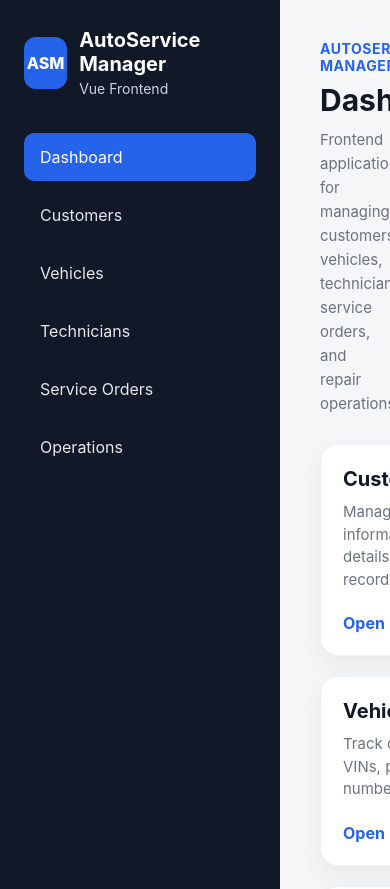
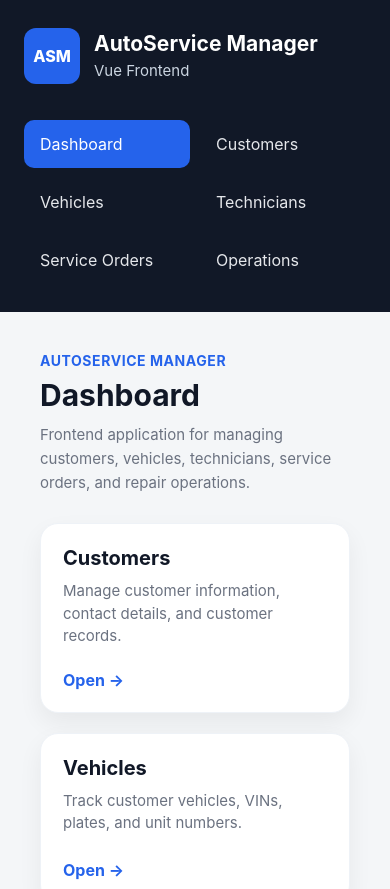
Before and after one commit to lasantosX/auto-service-manager-vue, a Vue app: page / in a window 390 px wide. Shown: the top 889 px of the page. Built offline with nearby package versions, Linux system fonts and the light colour scheme; no server answers; the HTML template or start-up script is replaced by a standard one.

Commit message:
Improvements

```diff
--- a/src/App.vue
+++ b/src/App.vue
@@ -7,7 +7,8 @@ import { RouterLink, RouterView } from 'vue-router'
     <aside class="sidebar">
       <div class="brand">
         <div class="brand-icon">ASM</div>
-        <div>
+
+        <div class="brand-text">
           <h1>AutoService Manager</h1>
           <p>Vue Frontend</p>
         </div>
@@ -33,7 +34,7 @@ import { RouterLink, RouterView } from 'vue-router'
 .app-shell {
   min-height: 100vh;
   display: grid;
-  grid-template-columns: 280px 1fr;
+  grid-template-columns: 340px 1fr;
   background: #f4f6f8;
   color: #111827;
 }
@@ -46,30 +47,41 @@ import { RouterLink, RouterView } from 'vue-router'
 
 .brand {
   display: flex;
-  gap: 12px;
   align-items: center;
+  gap: 14px;
   margin-bottom: 36px;
 }
 
 .brand-icon {
-  width: 52px;
-  height: 52px;
+  align-items: center;
+  background: #2563eb;
   border-radius: 12px;
-  background: #2563eb;
-  display: grid;
-  place-items: center;
+  color: white;
+  display: flex;
+  flex-shrink: 0;
+  font-size: 16px;
   font-weight: 800;
+  height: 56px;
+  justify-content: center;
+  width: 56px;
+}
+
+.brand-text {
+  min-width: 0;
 }
 
 .brand h1 {
-  font-size: 20px;
+  color: white;
+  font-size: 21px;
+  line-height: 1.15;
   margin: 0;
+  white-space: nowrap;
 }
 
 .brand p {
+  color: #cbd5e1;
+  font-size: 15px;
   margin: 4px 0 0;
-  color: #cbd5e1;
-  font-size: 14px;
 }
 
 .nav {
@@ -100,4 +112,23 @@ import { RouterLink, RouterView } from 'vue-router'
   overflow-x: hidden;
   min-width: 0;
 }
+
+@media (max-width: 900px) {
+  .app-shell {
+    grid-template-columns: 1fr;
+  }
+
+  .sidebar {
+    position: static;
+  }
+
+  .brand h1 {
+    white-space: normal;
+  }
+
+  .nav {
+    display: grid;
+    grid-template-columns: repeat(auto-fit, minmax(150px, 1fr));
+  }
+}
 </style>
```
